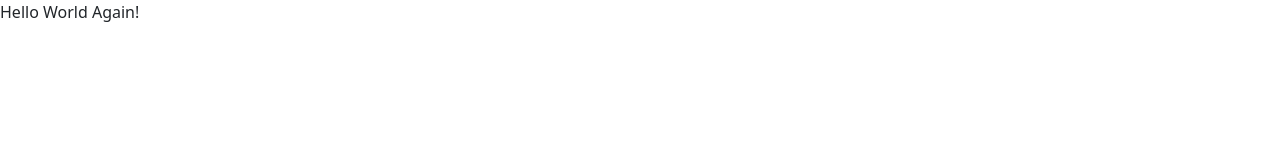
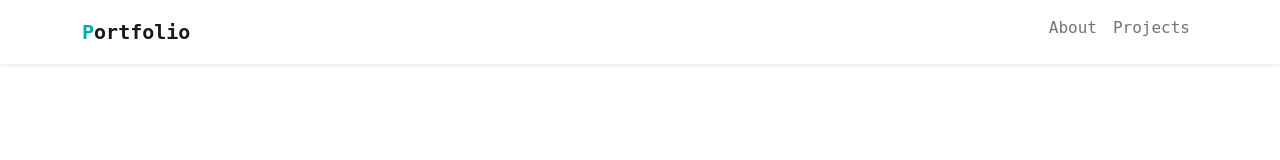
Before and after one commit to ManojCNTechIS/Portfolio, a plain HTML site: page index.html in a window 1280 px wide. Drawn offline with nearby package versions, Linux system fonts and the light colour scheme.

Commit message:
Added CSS and Added Images

```diff
--- a/index.html
+++ b/index.html
@@ -4,6 +4,7 @@
     <meta charset="UTF-8" />
     <meta http-equiv="X-UA-Compatible" content="IE=edge" />
     <meta name="viewport" content="width=device-width, initial-scale=1.0" />
+    <link rel="icon" type="img/png" href="img/techis-logo.png" />
     <title>Portfolio</title>
     <link
       href="https://cdn.jsdelivr.net/npm/bootstrap@5.2.2/dist/css/bootstrap.min.css"
@@ -11,13 +12,38 @@
       integrity="sha384-Zenh87qX5JnK2Jl0vWa8Ck2rdkQ2Bzep5IDxbcnCeuOxjzrPF/et3URy9Bv1WTRi"
       crossorigin="anonymous"
     />
+    <link rel="stylesheet" href="style.css" />
   </head>
   <body>
-    Hello World Again!
+    <nav class="navbar navbar-expand-lg shadow-sm">
+      <div class="container">
+        <a class="navbar-brand title-icon" href="#"
+          ><span class="font-primary">P</span>ortfolio</a
+        >
+        <button
+          class="navbar-toggler"
+          type="button"
+          data-bs-toggle="collapse"
+          data-bs-target="#navbarToggler"
+        >
+          <span class="navbar-toggler-icon"></span>
+        </button>
+        <div class="collapse navbar-collapse" id="navbarToggler">
+          <ul class="navbar-nav ms-auto mb-2">
+            <li class="nav-item">
+              <a class="nav-link font-black" href="#about">About</a>
+            </li>
+            <li class="nav-item">
+              <a class="nav-link font-black" href="#projects">Projects</a>
+            </li>
+          </ul>
+        </div>
+      </div>
+    </nav>
     <script
       src="https://cdn.jsdelivr.net/npm/bootstrap@5.2.2/dist/js/bootstrap.bundle.min.js"
       integrity="sha384-OERcA2EqjJCMA+/3y+gxIOqMEjwtxJY7qPCqsdltbNJuaOe923+mo//f6V8Qbsw3"
-      crossorigin="anonymous">
-    </script>
+      crossorigin="anonymous"
+    ></script>
   </body>
 </html>
--- /dev/null
+++ b/style.css
@@ -0,0 +1,14 @@
+/* Common */
+
+body {
+  font-family: "monospace", sans-serif;
+}
+
+.font-primary {
+  color: #00abae;
+}
+
+.title-icon {
+  font-size: 20px;
+  font-weight: bold;
+}
```
Also changed, not shown: img/project-twitter.png (added), img/sample-woman.jpg (added), img/techis-logo.png (added), 2 other files.
